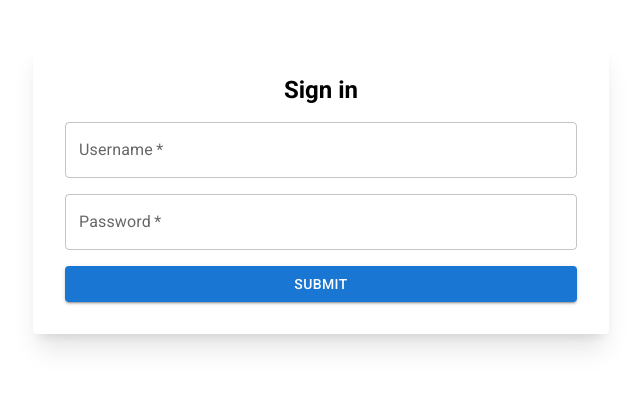
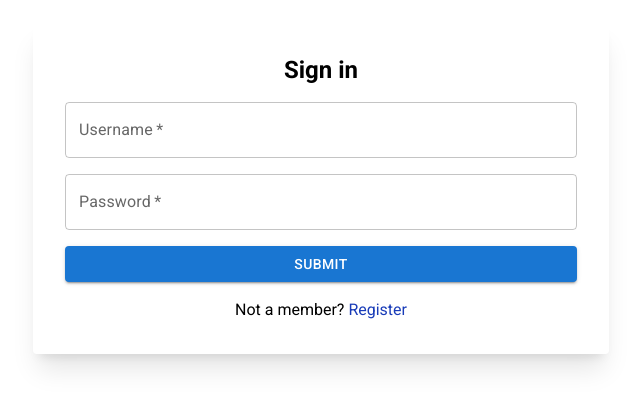
Before and after one commit to DmitriPrm/tasko-frontend, a React (Vite) app: page / in a window 1280 px wide. Shown: the part 212-620 px from the top of the page, without its empty margins (319-959 px from the left). Built offline with nearby package versions, Linux system fonts and the light colour scheme; no server answers.

Commit message:
feat: add registration

```diff
--- a/src/pages/auth/AuthPage.tsx
+++ b/src/pages/auth/AuthPage.tsx
@@ -1,64 +1,20 @@
-import { Button, TextField } from '@mui/material';
+import { RegisterForm } from './RegisterForm.tsx';
 import { useState } from 'react';
-import axios from 'axios';
-import { setTokenInApp } from '../../providers/auth/auth.ts';
+import { SignInForm } from './SignInForm.tsx';
 
 export const AuthPage = () => {
-    const [Data, setData] = useState({
-        username: '',
-        password: '',
-    });
-    const [isLoading, setIsLoading] = useState(false);
+    const [isSignIn, setIsSignIn] = useState(true);
 
-    const handleChange = (event: any) => {
-        const { name, value } = event.target;
-        const newData = { ...Data, [name]: value };
-        setData(newData);
-    };
+    const toggleSignIn = () => setIsSignIn(!isSignIn);
 
-    const handleSubmit = (event: any) => {
-        event.preventDefault();
-
-        setIsLoading(true);
-        axios
-            .post('http://localhost:8080/api/auth/login', Data)
-            .then((response) => {
-                setTokenInApp(response.data.token);
-            })
-            .finally(() => setIsLoading(false));
-    };
     return (
         <div className="h-screen">
             <div className="flex justify-center items-center h-full">
-                <form className="flex flex-col gap-4 rounded shadow-xl p-8 w-full max-w-xl">
-                    <h1 className="text-center font-bold text-2xl">Sign in</h1>
-                    <TextField
-                        label="Username"
-                        name="username"
-                        variant="outlined"
-                        required
-                        onChange={handleChange}
-                        disabled={isLoading}
-                    />
-                    <TextField
-                        label="Password"
-                        name="password"
-                        variant="outlined"
-                        type="password"
-                        required
-                        disabled={isLoading}
-                        onChange={handleChange}
-                    />
-                    <Button
-                        variant="contained"
-                        type="submit"
-                        loading={isLoading}
-                        disabled={isLoading}
-                        onClick={handleSubmit}
-                    >
-                        Submit
-                    </Button>
-                </form>
+                {isSignIn ? (
+                    <SignInForm toggleSignIn={toggleSignIn} />
+                ) : (
+                    <RegisterForm toggleSignIn={toggleSignIn} />
+                )}
             </div>
         </div>
     );
--- /dev/null
+++ b/src/pages/auth/RegisterForm.tsx
@@ -0,0 +1,75 @@
+import { type FC, useState } from 'react';
+import { Button, TextField } from '@mui/material';
+import axios from 'axios';
+import { setTokenInApp } from '../../providers/auth/auth.ts';
+
+export interface IRegisterFormProps {
+    toggleSignIn: () => void;
+}
+
+export const RegisterForm: FC<IRegisterFormProps> = (props) => {
+    const { toggleSignIn } = props;
+
+    const [Data, setData] = useState({
+        username: '',
+        password: '',
+    });
+
+    const [isLoading, setIsLoading] = useState(false);
+
+    const handleChange = (event: any) => {
+        const { name, value } = event.target;
+        const newData = { ...Data, [name]: value };
+        setData(newData);
+    };
+
+    const handleSubmit = (event: any) => {
+        event.preventDefault();
+
+        setIsLoading(true);
+        axios
+            .post('http://localhost:8080/api/auth/register', Data)
+            .then((response) => {
+                setTokenInApp(response.data.token);
+            })
+            .finally(() => setIsLoading(false));
+    };
+
+    return (
+        <form className="flex flex-col gap-4 rounded shadow-xl p-8 w-full max-w-xl">
+            <h1 className="text-center font-bold text-2xl">Register</h1>
+            <TextField
+                label="Username"
+                name="username"
+                variant="outlined"
+                required
+                onChange={handleChange}
+                disabled={isLoading}
+            />
+            <TextField
+                label="Password"
+                name="password"
+                variant="outlined"
+                type="password"
+                required
+                disabled={isLoading}
+                onChange={handleChange}
+            />
+            <Button
+                variant="contained"
+                type="submit"
+                loading={isLoading}
+                disabled={isLoading}
+                onClick={handleSubmit}
+            >
+                Submit
+            </Button>
+            <p className="text-center">
+                Already have an account?
+                <span className="text-blue-800" onClick={toggleSignIn}>
+                    Sign in
+                </span>
+            </p>
+        </form>
+    );
+};
--- /dev/null
+++ b/src/pages/auth/SignInForm.tsx
@@ -0,0 +1,74 @@
+import { Button, TextField } from '@mui/material';
+import { type FC, useState } from 'react';
+import axios from 'axios';
+import { setTokenInApp } from '../../providers/auth/auth.ts';
+
+export interface ISignInFormProps {
+    toggleSignIn: () => void;
+}
+
+export const SignInForm: FC<ISignInFormProps> = (props) => {
+    const { toggleSignIn } = props;
+
+    const [Data, setData] = useState({
+        username: '',
+        password: '',
+    });
+
+    const [isLoading, setIsLoading] = useState(false);
+
+    const handleChange = (event: any) => {
+        const { name, value } = event.target;
+        const newData = { ...Data, [name]: value };
+        setData(newData);
+    };
+
+    const handleSubmit = (event: any) => {
+        event.preventDefault();
+
+        setIsLoading(true);
+        axios
+            .post('http://localhost:8080/api/auth/login', Data)
+            .then((response) => {
+                setTokenInApp(response.data.token);
+            })
+            .finally(() => setIsLoading(false));
+    };
+    return (
+        <form className="flex flex-col gap-4 rounded shadow-xl p-8 w-full max-w-xl">
+            <h1 className="text-center font-bold text-2xl">Sign in</h1>
+            <TextField
+                label="Username"
+                name="username"
+                variant="outlined"
+                required
+                onChange={handleChange}
+                disabled={isLoading}
+            />
+            <TextField
+                label="Password"
+                name="password"
+                variant="outlined"
+                type="password"
+                required
+                disabled={isLoading}
+                onChange={handleChange}
+            />
+            <Button
+                variant="contained"
+                type="submit"
+                loading={isLoading}
+                disabled={isLoading}
+                onClick={handleSubmit}
+            >
+                Submit
+            </Button>
+            <p className="text-center">
+                Not a member?{' '}
+                <span className="text-blue-800 cursor-pointer" onClick={toggleSignIn}>
+                    Register
+                </span>
+            </p>
+        </form>
+    );
+};
--- a/src/pages/work-spaces/components/list/WorkSpacesList.tsx
+++ b/src/pages/work-spaces/components/list/WorkSpacesList.tsx
@@ -19,7 +19,7 @@ const WorkSpacesList = () => {
     ) : (
         <div className="grid grid-cols-4 gap-4">
             {workSpaces.map((workSpace) => (
-                <WorkSpacesListItem key={workSpace.id} workSpace={workSpace} />
+                <WorkSpacesListItem key={workSpace.id} {...workSpace} />
             ))}
         </div>
     );
--- a/src/pages/work-spaces/components/list/WorkSpacesListItem.tsx
+++ b/src/pages/work-spaces/components/list/WorkSpacesListItem.tsx
@@ -1,6 +1,15 @@
 import { Button, Card } from '@mui/material';
+import type { FC } from 'react';
 
-const WorkSpacesListItem = ({ workSpace }) => {
+export interface WorkSpaceListItemProps {
+    id: number;
+    title: string;
+    description: string;
+}
+
+const WorkSpacesListItem: FC<WorkSpaceListItemProps> = (props) => {
+    const { title, description } = props;
+
     return (
         <Card>
             <img
@@ -9,8 +18,8 @@ const WorkSpacesListItem = ({ workSpace }) => {
                 }
             />
             <div className="flex flex-col gap-2 p-4">
-                <h4 className="font-bold text-xl">{workSpace.title}</h4>
-                <p className="text-gray-600">Description for the card</p>
+                <h4 className="font-bold text-xl">{title}</h4>
+                <p className="text-gray-600">{description}</p>
                 <ul>
                     <li className="flex justify-between">
                         <span>Participants</span>
```
